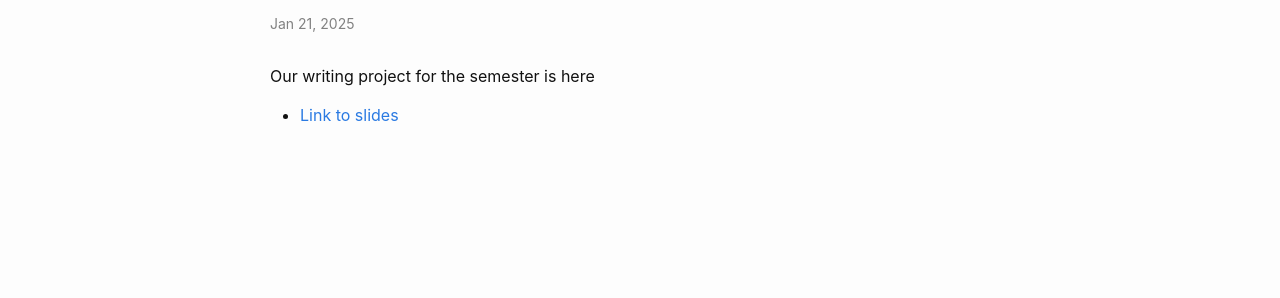
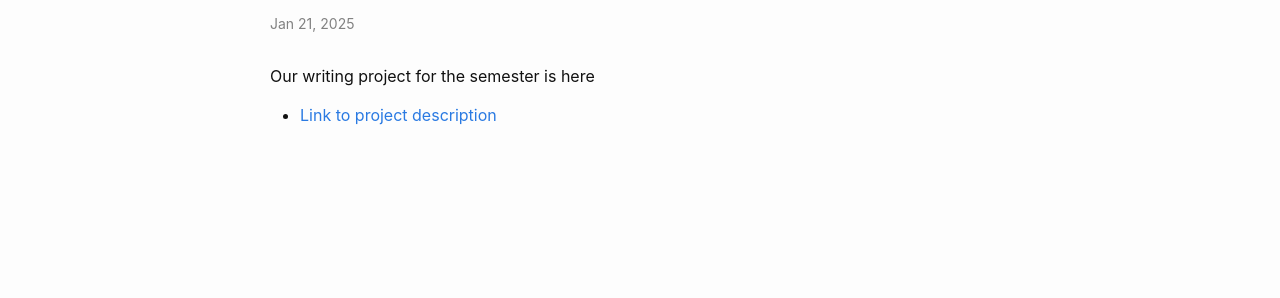
Before and after one commit to wcasper/math150Aspring2025, a Jekyll site: the page built from _posts/2025-01-21-Week-1-Lecture-1.md, in a window 1280 px wide. Shown: the part 142-440 px from the top of the page. Built offline with Jekyll 4.4.1, drawn with Linux system fonts in a browser that asks for light colours.

Commit message:
fixed link name

```diff
--- a/_posts/2025-01-21-Week-1-Lecture-1.md
+++ b/_posts/2025-01-21-Week-1-Lecture-1.md
@@ -4,4 +4,4 @@ title:  Writing Project
 ---
 
 Our writing project for the semester is here
-* [Link to slides](http://wcasper.github.io/math350fall2024/writing/project)
+* [Link to project description](http://wcasper.github.io/math350fall2024/writing/project)
```
